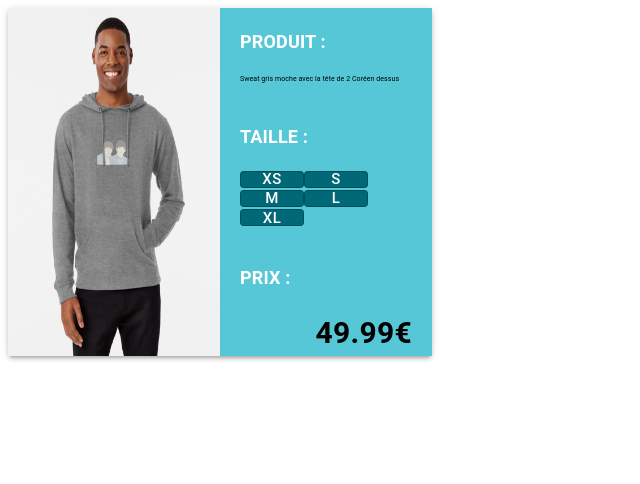
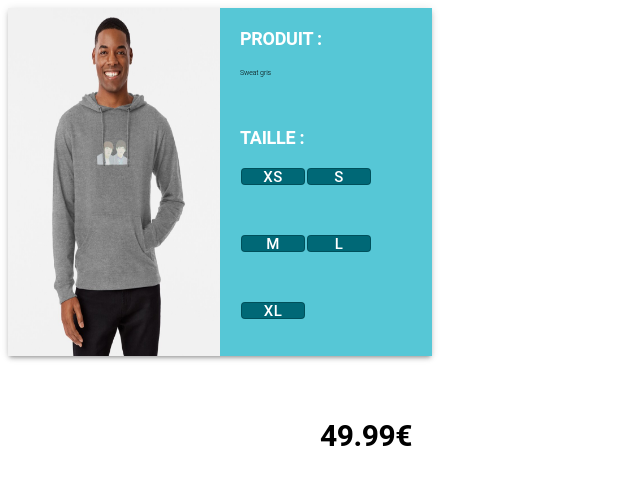
Before and after one commit to FlavienDesse/eye_sense_website_front, a React (Create React App) app: page / in a window 1280 px wide. Shown: the top 484 px of the page, without its empty margins (0-640 px from the left). Built offline with nearby package versions, Linux system fonts and the light colour scheme.

Commit message:
correction cardObject

```diff
--- a/src/App.js
+++ b/src/App.js
@@ -1,11 +1,12 @@
 import React from 'react';
 import CardObject from "./Components/CardObject/cardObject";
-
+//import CardsContainer from "./Components/"
 
 function App() {
     return (
         <div>
             <CardObject></CardObject>
+
         </div>
     );
 }
--- a/src/Components/CardObject/cardObject.js
+++ b/src/Components/CardObject/cardObject.js
@@ -22,23 +22,20 @@ export default function CardObject(props){
 
                 <Grid item xs={12} md={6} className={classes.containerRight}>
                     <div>
-                        <Typography className={classes.titre}>PRODUIT : </Typography><br></br>
-                        <Typography className={classes.description}>Sweat gris moche avec la tête de 2 Coréen dessus</Typography><br></br><br></br>
-                        <Typography className={classes.titre}>TAILLE : </Typography>
-                        <br></br>
+                        <Typography className={classes.titre} variant="h1"component='h1'>PRODUIT : </Typography>
+                        <Typography className={classes.description} variant="h1">Sweat gris </Typography>
+                        <Typography className={classes.titre} variant="h1" component='h1'>TAILLE : </Typography>
 
+                        <Grid className={classes.Buttons} container item direction="row" justify="flex-start" alignItems="center">
+                            <Button variant="outlined" xs={12} sm={2} className={classes.Button}>XS</Button>
+                            <Button variant="outlined" xs={12} sm={2} className={classes.Button}>S</Button>
+                            <Button variant="outlined" xs={12} sm={2} className={classes.Button}>M</Button>
+                            <Button variant="outlined" xs={12} sm={2} className={classes.Button}>L</Button>
+                            <Button variant="outlined" xs={12} sm={2} className={classes.Button}>XL</Button>
+                        </Grid>
 
-
-                        <div className={classes.buttons}>
-                            <Button variant="outlined" className={classes.Button}>XS</Button>
-                            <Button variant="outlined" className={classes.Button}>S</Button>
-                            <Button variant="outlined" className={classes.Button}>M</Button>
-                            <Button variant="outlined" className={classes.Button}>L</Button>
-                            <Button variant="outlined" className={classes.Button}>XL</Button>
-                        </div>
-                        <br></br><br></br>
-                        <Typography className={classes.titre}><text style={{fontWeight: 'bold'}}>PRIX :</text> </Typography><br></br>
-                        <Typography className={classes.prix}>49.99€</Typography>
+                        <Typography className={classes.titre} variant='h6' component='h5'>PRIX : </Typography>
+                        <Typography className={classes.prix} variant="h1" component='h1'>49.99€</Typography>
                     </div>
                 </Grid>
             </Grid>
--- a/src/Components/CardObject/style.js
+++ b/src/Components/CardObject/style.js
@@ -24,6 +24,12 @@ export const useStyle = makeStyles((theme) => ({
       backgroundColor:'#006876',
       fontSize:'15px',
       height:'17px',
+      marginBottom:'50px',
+      marginRight:'1px',
+      marginLeft:'1px',
+
+
+
 
     },
 
@@ -32,11 +38,13 @@ export const useStyle = makeStyles((theme) => ({
     titre:{
       fontSize:"18px",
       fontWeight:'bold',
+      marginBottom:'20px',
     },
 
     description:{
       color:'black',
-      fontSize:'7px'
+      fontSize:'7px',
+      marginBottom:'50px',
     },
 
     prix:{
```
Also changed, not shown: src/Components/CardObject/cardscontainer.js (deleted, +0 -15 lines).
